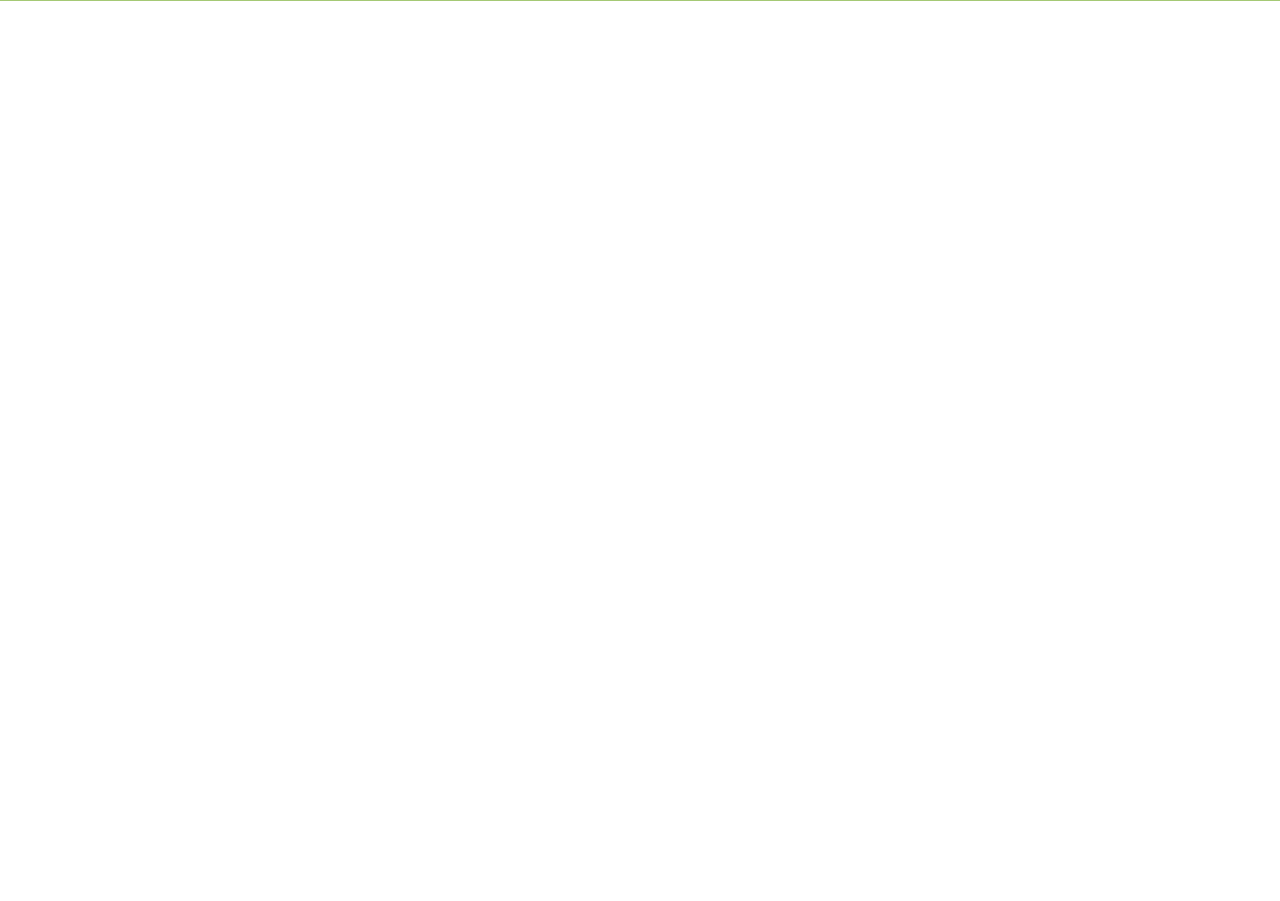
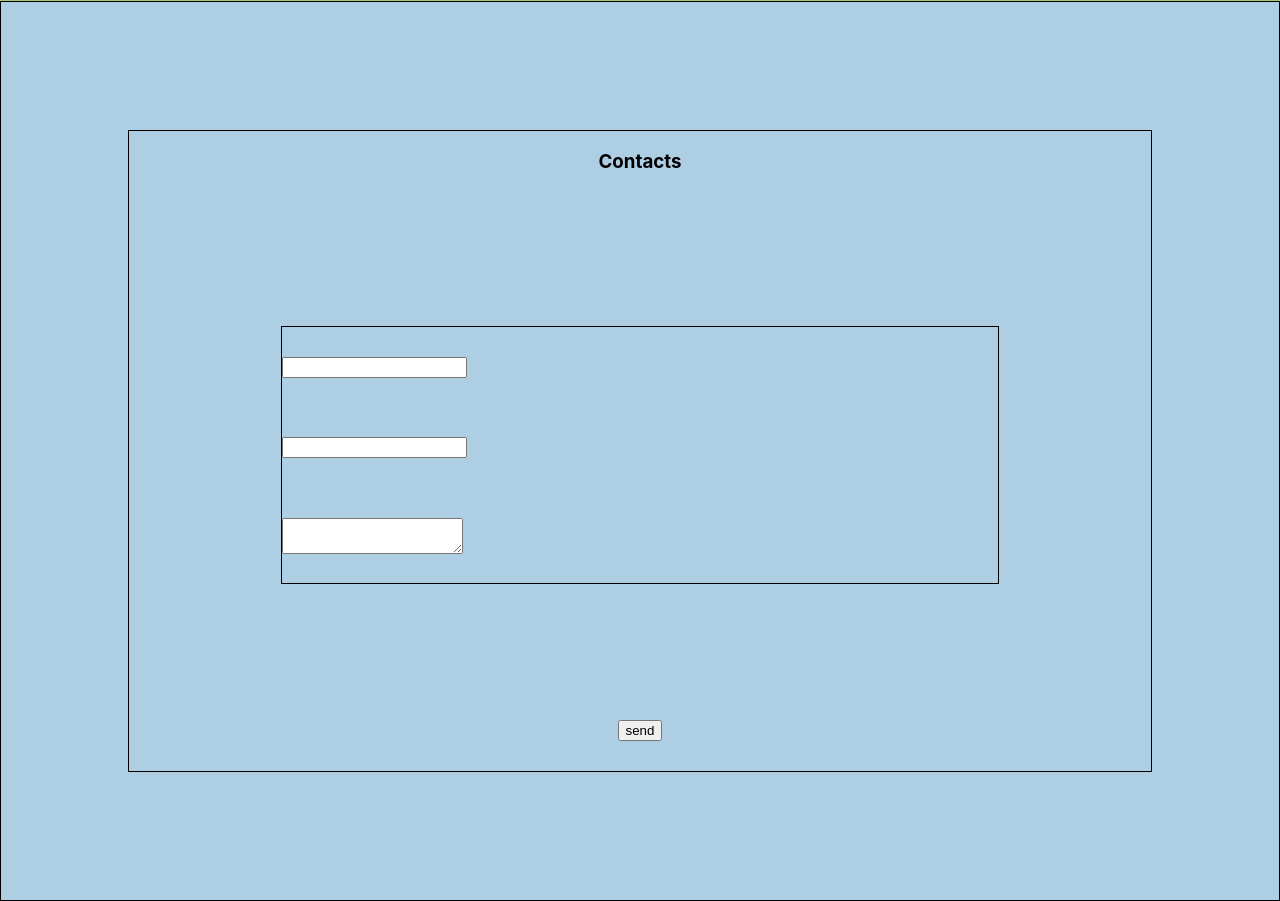
Before and after one commit to Paul-Bel/Portfolio, a React (Create React App) app: page / in a window 1280 px wide. Shown: the part 2759-3660 px from the top of the page. Before the commit the page ends 2760 px from the top, so only its background shows below. Built offline with nearby package versions, Linux system fonts and the light colour scheme.

Commit message:
six stagy

```diff
--- a/src/App.tsx
+++ b/src/App.tsx
@@ -5,6 +5,7 @@ import {Main} from "./Main/Main";
 import {Skills} from "./Skills/Skills";
 import {My_works} from "./MyWorks/My_works";
 import {Work_remotely} from "./common/Work_remotely/Work_remotely";
+import {Contacts} from "./Contacts/Contacts";
 
 function App() {
     return (
@@ -14,6 +15,7 @@ function App() {
             <Skills/>
             <My_works/>
             <Work_remotely/>
+            <Contacts/>
         </div>
     );
 }
--- a/src/Contacts/Contacts.module.css
+++ b/src/Contacts/Contacts.module.css
@@ -0,0 +1,53 @@
+.block {
+    background-color: #aecfe3;
+    /*height: 50vh;*/
+    padding: 10% 0;
+    border: 1px solid;
+}
+
+.blockContacts {
+    margin: 0 auto;
+    width: 80%;
+    height: 60%;
+    display: flex;
+    flex-direction: column;
+    justify-content: space-between;
+    align-content: space-around;
+    border: 1px solid;
+    align-items: center;
+    padding: 15%;
+}
+/*test*/
+.blockContact {
+    height: 80vh;
+    width: 80%;
+    border: 1px solid black;
+    margin: 0 auto;
+    display: flex;
+    align-content: space-around;
+    flex-wrap: wrap;
+    flex-direction: column;
+    justify-content: space-between;
+    align-items: center;
+
+}
+/*test*/
+.title {
+
+}
+
+.input {
+    display: flex;
+    flex-wrap: nowrap;
+    flex-direction: column;
+    align-items: flex-start;
+    width: 70%;
+    height: 40%;
+    justify-content: space-around;
+    align-content: center;
+    border: 1px solid;
+}
+
+.button {
+margin-bottom: 30px;
+}
--- a/src/Contacts/Contacts.tsx
+++ b/src/Contacts/Contacts.tsx
@@ -1,12 +1,28 @@
 import React from "react";
-
-
+import stylesContainer from "../common/styles/Container.module.css";
+import s from './Contacts.module.css'
 
 export const Contacts = () => {
 
     return (
-        <div>
+        <div className={s.block}>
+            <div
+                // className={`${stylesContainer.containerMain} ${s.blockContacts}`
+                className={s.blockContact}
+                >
+                <div className={s.title}><h3>Contacts</h3></div>
+                <div className={s.input}>
+                    <input type="text"/>
+                    <input type="text"/>
+                    <textarea name="" id="" ></textarea>
+                </div>
 
+
+
+                <div className={s.button}>
+                    <button>send</button>
+                </div>
+            </div>
         </div>
     )
 }
--- a/src/common/styles/Container.module.css
+++ b/src/common/styles/Container.module.css
@@ -1,5 +1,5 @@
 .containerMain {
-    height: 100vh;
+    height: 90vh;
     width: 80%;
     border: 1px solid black;
     margin: 0 auto;
```
Also changed, not shown: src/common/Footer/Footer.module.tsx (added), src/common/Footer/Footer.tsx (added).
